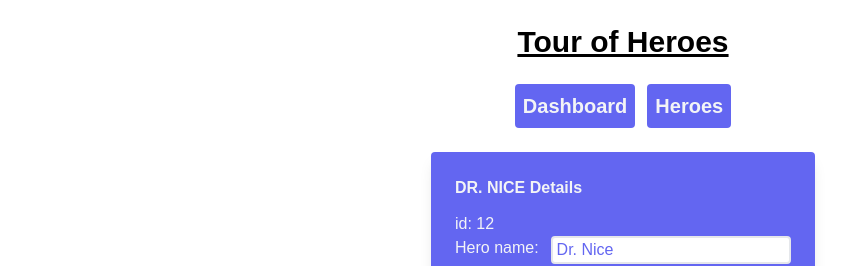
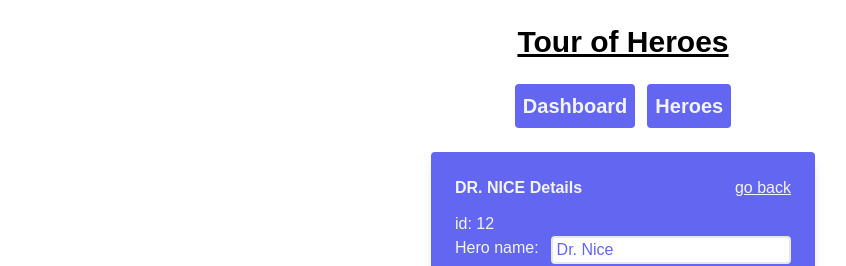
Before and after one commit to b0yu-li/angular-tour-of-heroes, an Angular app: page /detail/12 in a window 1280 px wide. Shown: the top 266 px of the page, without its empty margins (17-863 px from the left). Built offline with nearby package versions, Linux system fonts and the light colour scheme.

Commit message:
feat: hero detail go back button

```diff
--- a/src/app/hero-detail/hero-detail.component.html
+++ b/src/app/hero-detail/hero-detail.component.html
@@ -2,7 +2,10 @@
     <div></div>
 
     <div class="w-1/4 lg:w-96 mt-6 p-6 flex flex-col shadow-lg rounded bg-indigo-500" *ngIf="hero">
-        <h2 class="font-bold text-gray-100 mb-3">{{hero.name | uppercase}} Details</h2>
+        <div class="flex justify-between mb-3">
+            <h2 class="font-bold text-gray-100">{{hero.name | uppercase}} Details</h2>
+            <button class="text-gray-100 underline" type="button" (click)="goBack()">go back</button>
+        </div>
         <div class="text-gray-100">id: {{hero.id}}</div>
         <div class="flex">
             <label for="hero-name" class="text-nowrap text-gray-100">Hero name:</label>
--- a/src/app/hero-detail/hero-detail.component.ts
+++ b/src/app/hero-detail/hero-detail.component.ts
@@ -1,4 +1,4 @@
-import { NgClass, NgIf, UpperCasePipe } from '@angular/common';
+import { Location, NgClass, NgIf, UpperCasePipe } from '@angular/common';
 import { Component, Input } from '@angular/core';
 import { FormsModule } from '@angular/forms';
 import { ActivatedRoute } from '@angular/router';
@@ -17,7 +17,8 @@ export class HeroDetailComponent {
 
   constructor(
     private route: ActivatedRoute,
-    private heroService: HeroService
+    private heroService: HeroService,
+    private location: Location
   ) { }
 
   ngOnInit(): void {
@@ -29,4 +30,8 @@ export class HeroDetailComponent {
     this.heroService.getHero(id)
       .subscribe(hero => this.hero = hero);
   }
+
+  goBack() {
+    this.location.back();
+  }
 }
```
Also changed, not shown: 1 other file (tests, documents, lock files or other folders).
